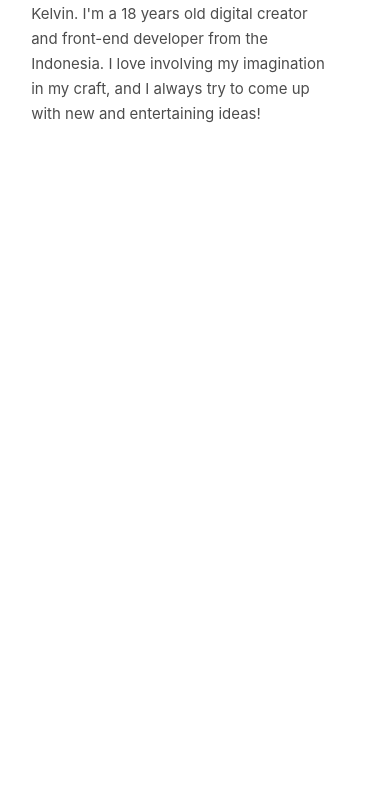
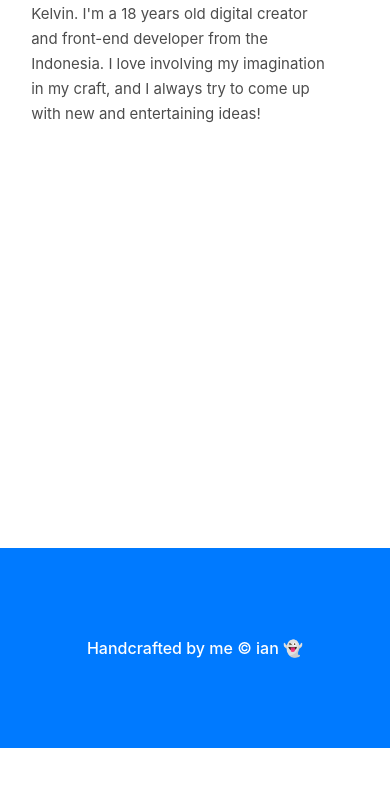
Before and after one commit to artxian/artxian.github.io, a plain HTML site: page index.html in a window 390 px wide. Shown: the part 246-1032 px from the top of the page. After the commit the page ends 994 px from the top, so only its background shows below. Drawn offline with Linux system fonts and the light colour scheme; a web font is replaced by a local one.

Commit message:
membuat footer dan update responsive

```diff
--- a/index.html
+++ b/index.html
@@ -91,6 +91,10 @@
         </div>
     </main>
 
+    <footer>
+        <div>Handcrafted by me &copy; ian 👻</div>
+    </footer>
+
 
 <script src="script.js"></script>
 <!-- <script src="js/signup.js"></script> -->
--- a/style.css
+++ b/style.css
@@ -76,7 +76,7 @@ button.go2Top {
 }
 
 .btn-blue-blur {
-  background-color: rgb(0, 122, 255, 0.1);
+  background-color: rgba(0, 122, 255, 0.1);
   color: #007AFF;
   border: none;
   border-radius: 8px;
@@ -278,7 +278,6 @@ main {
   position: relative;
   margin: auto;
   top: 0px;
-  height: 2000px;
   padding-top: 150px;
   overflow: hidden;
   display: flex;
@@ -377,6 +376,29 @@ div.wmi2 {
 /* END WMI */
 
 /* END MAIN */
+
+/* FOOTER */
+
+footer {
+  position: relative;
+  bottom: 0;
+  left: 0;
+  right: 0;
+  margin-top: 50vh;
+  height: 200px;
+  background-color: rgba(0, 122, 255, 1);
+  display: flex;
+  align-items: center;
+  justify-content: center;
+}
+
+footer div {
+  color: rgba(255, 255, 255, 1);
+  font-weight: 500;
+  text-align: center;
+}
+
+/* END OF FOOTER */
 
 
 /* RESPONSIVE AREA */
```
